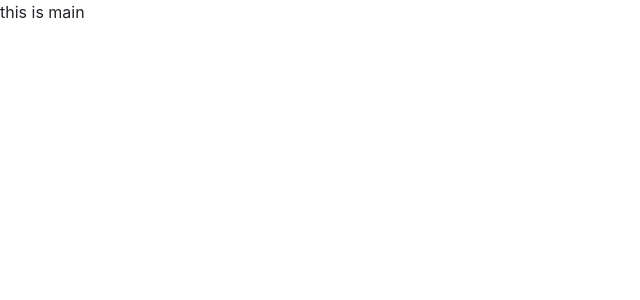
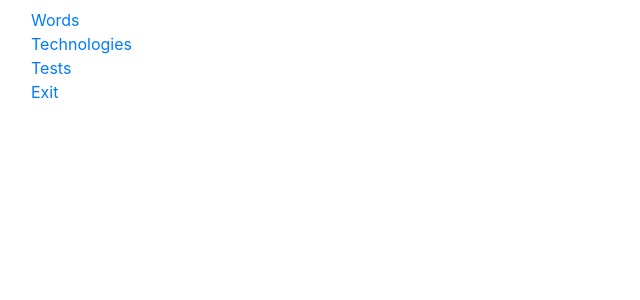
Before and after one commit to andresporras3423/technos-front, a React (Create React App) app: page / in a window 1280 px wide. Shown: the top 300 px of the page, without its empty margins (0-640 px from the left). Built offline with nearby package versions, Linux system fonts and the light colour scheme.

Commit message:
add stylying for navbar

```diff
--- a/src/App.css
+++ b/src/App.css
@@ -48,6 +48,44 @@
   color: #61dafb;
 }
 
+.linkBackColor {
+  background-color: #1C56AD;
+}
+
+.dropdown-menu {
+  position: absolute !important;
+  top: 100%;
+  left: 0;
+  z-index: 1000;
+  display: none;
+  float: left;
+  min-width: 160px;
+  padding: 5px 0;
+  margin: 2px 0 0;
+  font-size: 14px;
+  text-align: left;
+  list-style: none;
+  background-color: #fff;
+  background-clip: padding-box;
+  border: 1px solid #ccc;
+  border: 1px solid rgba(0,0,0,.15);
+  border-radius: 4px;
+  -webkit-box-shadow: 0 6px 12px rgba(0,0,0,.175);
+  box-shadow: 0 6px 12px rgba(0,0,0,.175);
+}
+
+.fontSizeMenu{
+  font-size: x-large;
+}
+
+.dropDownColor{
+  background-color: rgb(46, 109, 164);
+}
+
+.dropDownUlFont{
+  font-size: x-large;
+}
+
 @keyframes App-logo-spin {
   from {
     transform: rotate(0deg);
@@ -56,3 +94,15 @@
     transform: rotate(360deg);
   }
 }
+
+@media screen and (min-width: 501px) {
+  .menuSmarthPhone{
+      display : none !important;
+  }
+}
+
+@media screen and (max-width: 500px) {
+  .menuDesktop{
+      display : none !important;
+  }
+}
--- a/src/components/Dashboard.js
+++ b/src/components/Dashboard.js
@@ -1,7 +1,9 @@
+import Navbar from './Navbar';
+
 function Dashboard() {
   return (
     <div>
-     this is main
+     <Navbar/>
     </div>
   );
 }
--- /dev/null
+++ b/src/components/Navbar.js
@@ -0,0 +1,27 @@
+function Navbar() {
+  return (
+    <div className="col-md-12" id="barNav">
+                <nav className="navbar navbar-blue">
+              <ul className="nav navbar-nav">
+                <li className="active menuDesktop" onClick="newTab(0)"><a href="#" className="currentTab==0 ? linkBackColor: ''">Words</a></li>
+                <li className="menuDesktop"><a href="#" onClick="newTab(1)" className="currentTab==1 ? linkBackColor: ''">Technologies</a></li>
+                <li className="menuDesktop"><a href="#" onClick="newTab(2)" className="currentTab==2 ? linkBackColor: ''">Tests</a></li>
+                <li className="menuDesktop"><a href="#" onClick="exit()">Exit</a></li>
+                <li className="menuSmarthPhone" >
+                    <a className="nav-link dropdown-toggle fontSizeMenu" href="#" id="navbarDropdownMenuLink" role="button" data-toggle="dropdown" aria-haspopup="true" aria-expanded="false">menu
+        </a>
+        <div className="dropdown-menu dropDownColor" aria-labelledby="navbarDropdownMenuLink">
+          <ul className="dropDownUlFont">
+              <li onClick="newTab(0)"><a href="#" className="currentTab==0 ? linkBackColor: ''">Words</a></li>
+                <li><a href="#" onClick="newTab(1)" className="currentTab==1 ? linkBackColor: ''">Technologies</a></li>
+                <li><a href="#" onClick="exit()">Exit</a></li>
+          </ul>
+        </div>
+                </li>
+              </ul>
+          </nav>
+            </div>
+  )
+}
+
+export default Navbar;
```
